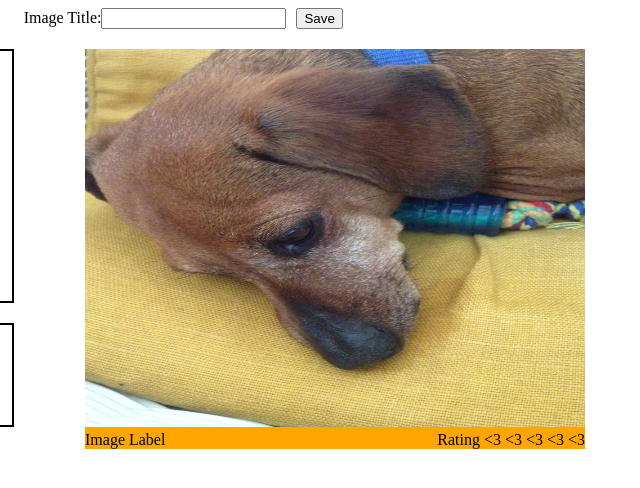
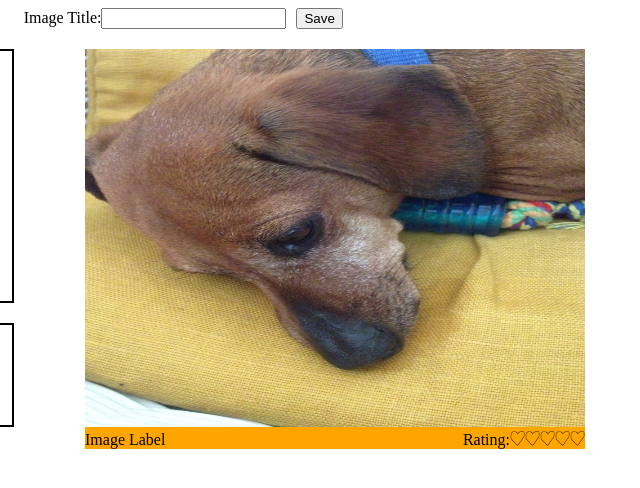
Before and after one commit to AdamTobias/Image_Viewer, a website: page index.html in a window 1280 px wide. Shown: the full height of the page, 298-938 px from the left. Drawn offline with nearby package versions, Linux system fonts and the light colour scheme.

Commit message:
Need to add rating and favorites

```diff
--- a/AppView.js
+++ b/AppView.js
@@ -9,6 +9,11 @@ var AppView = Backbone.View.extend({
     this.render();
     this.formView.on('submit', this.model.get('images').addImage, this.model.get('images'));
     this.model.get('images').on('displayMe', this.imageView.updateImage, this.imageView);
+    this.imageView.on('rateImage', this.helpFunc);
+  },
+
+  helpFunc: function(){
+    console.log('it worked?');
   },
 
   render: function(){
--- a/ImageModel.js
+++ b/ImageModel.js
@@ -1,4 +1,9 @@
 var ImageModel = Backbone.Model.extend({
+
+  defaults: {
+    rating: -1
+  },
+
   initialize: function(){
   },
 
--- a/ImageView.js
+++ b/ImageView.js
@@ -1,6 +1,23 @@
 var ImageView = Backbone.View.extend({
 
   id: 'ImageView',
+
+  events: {
+    'click .heart': 'heartClick'
+  },
+
+  heartClick: function(event){
+    var heartNum = event.target.getAttribute('data-number');
+    var hearts = this.el.querySelectorAll('img[data-number]');
+    for(var i = 0; i < hearts.length; i++){
+      if (hearts[i].getAttribute('data-number') <= heartNum){
+        hearts[i].src = './images/FullHeart.png';
+      } else {
+        hearts[i].src = './images/EmptyHeart.png';
+      }
+    }
+    this.trigger('rateImage');
+  },
 
   initialize: function(){
   },
@@ -22,12 +39,56 @@ var ImageView = Backbone.View.extend({
     imageLabel.style.display = 'inline';
     this.el.appendChild(imageLabel);
 
+    /*var heart = document.createElement('img');
+    heart.className = 'heart';
+    heart.src = './images/EmptyHeart.png';
+    heart.style.float = 'right';
+    this.el.appendChild(heart);
+
+    var heart2 = document.createElement('img');
+    heart2.className = 'heart';
+    heart2.src = './images/EmptyHeart.png';
+    heart2.style.float = 'right';
+    this.el.appendChild(heart2);
+
+    var heart3 = document.createElement('img');
+    heart3.className = 'heart';
+    heart3.src = './images/EmptyHeart.png';
+    heart3.style.float = 'right';
+    this.el.appendChild(heart3);
+
+    var heart4 = document.createElement('img');
+    heart4.className = 'heart';
+    heart4.src = './images/EmptyHeart.png';
+    heart4.style.float = 'right';
+    this.el.appendChild(heart4);
+
+    var heart5 = document.createElement('img');
+    heart5.className = 'heart';
+    heart5.src = './images/EmptyHeart.png';
+    heart5.style.float = 'right';
+    this.el.appendChild(heart5);*/
+
+    for(var i = 4; i >= 0; i--){
+      this.el.appendChild(this.makeHeart(i));
+    }
+
     var rating = document.createElement('div');
-    rating.textContent = 'Rating <3 <3 <3 <3 <3';
+    rating.textContent = 'Rating:';
     rating.style.float = 'right';
     this.el.appendChild(rating);
 
     return this.el;
+  },
+
+  makeHeart: function(number){
+
+    var heart = document.createElement('img');
+    heart.className = 'heart';
+    heart.src = './images/EmptyHeart.png';
+    heart.style.float = 'right';
+    heart.setAttribute('data-number', number);
+    return heart;
   }
 
 });
--- a/styles.css
+++ b/styles.css
@@ -46,6 +46,11 @@ label {
   border: 2px solid black;
 }
 
+.heart {
+  height:15px;
+  width:15px;
+}
+
 h4 {
   margin-top: 2px;
   margin-bottom: 7px;
```
Also changed, not shown: images/EmptyHeart.png (added), images/FullHeart.png (added).
